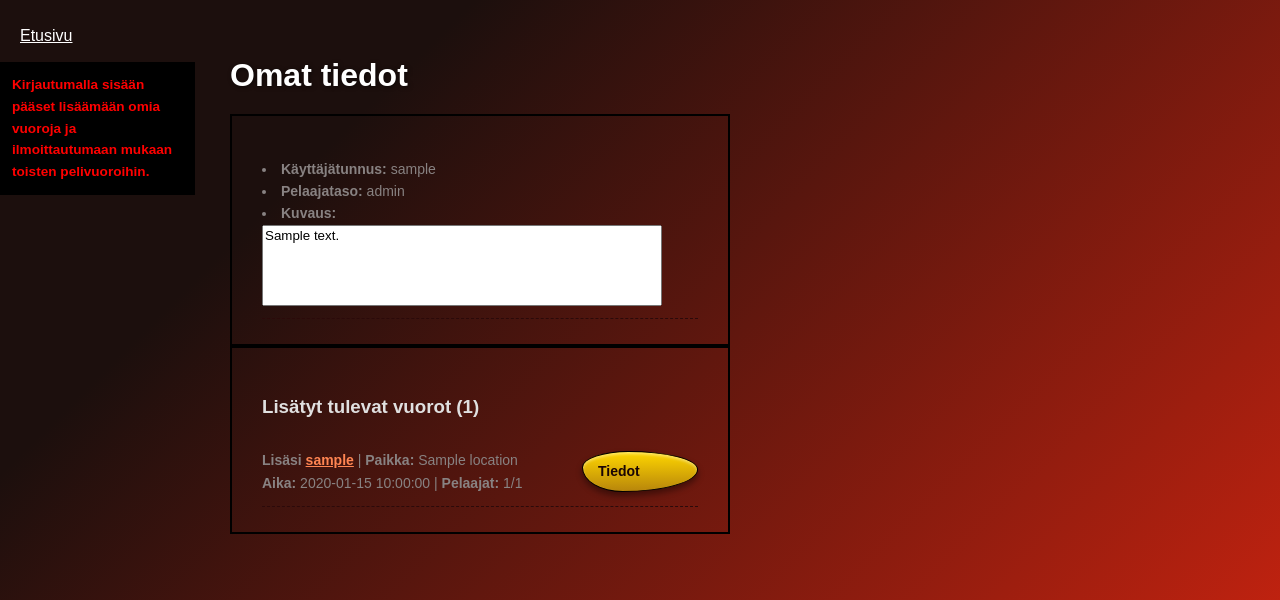
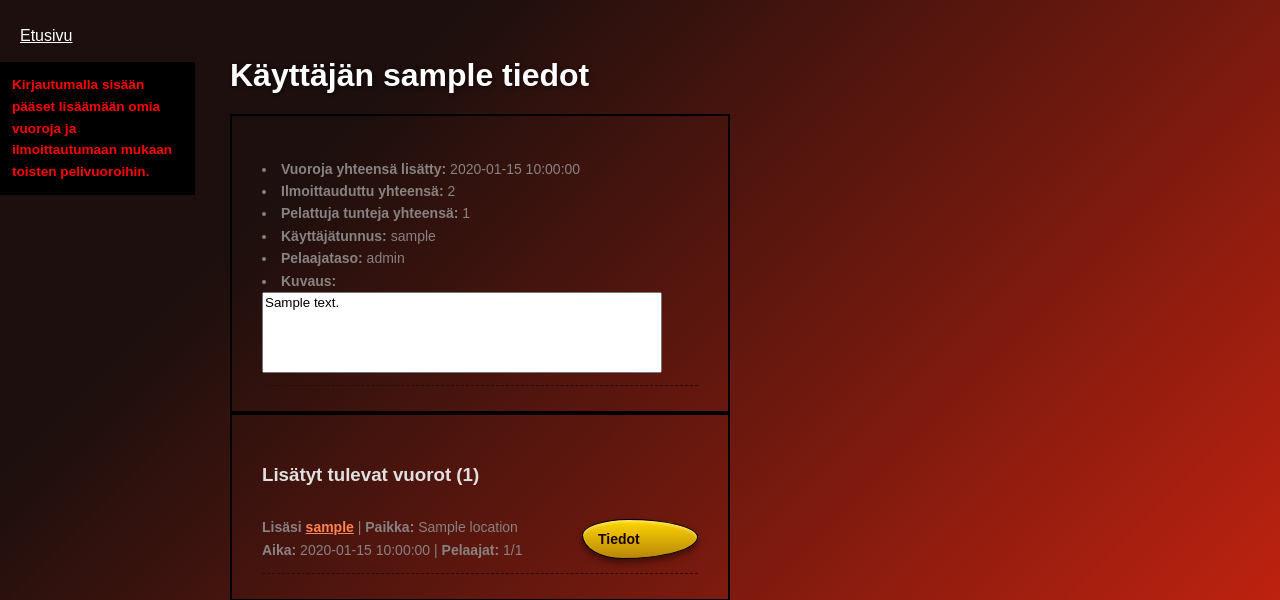
Before and after one commit to Mode-e/SulkisSeuraa, a Flask app: template templates/my_info.html in a window 1280 px wide. Shown: the part 74-674 px from the top of the page. Run offline with Flask 3, Linux system fonts and the light colour scheme; the template is opened without the code that fills it: most values are stand-ins (such as "Sample title", 1, 10 or a date in 2020).

Commit message:
Add statistics and headline if others info page

```diff
--- a/templates/my_info.html
+++ b/templates/my_info.html
@@ -7,10 +7,19 @@
 {% extends "layout.html" %}
 
 {% block content %}
-<h2 class="Cohesive_headline">Omat tiedot</h2>
+{% if session["username"] == info[0].username %}
+    <h2 class="Cohesive_headline">Omat tiedot</h2>
+{% else %}
+    <h2 class="Cohesive_headline">Käyttäjän {{ info[0].username }} tiedot</h2>
+{% endif %}
 <div class="Cohesive_framework">
     <div class="slot_row">
         <div class="slot-texts">
+            <div class="statistics_framework">
+                <li><strong>Vuoroja yhteensä lisätty:</strong> {{ created }}</li>
+                <li><strong>Ilmoittauduttu yhteensä:</strong> {{ future|length + past|length }}</li>
+                <li><strong>Pelattuja tunteja yhteensä:</strong> {{ past|length }}</li>
+            </div>
             <li><strong>Käyttäjätunnus:</strong> {{ info[0].username }}</li>
             <li><strong>Pelaajataso:</strong> {{ info[0].player_level if info[0].player_level else 'Ei määritelty' }}</li>
             <li><strong>Kuvaus:</strong></li>
```
